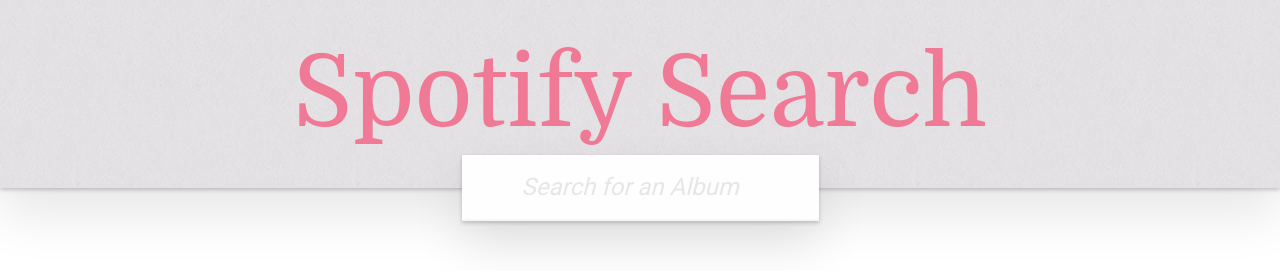
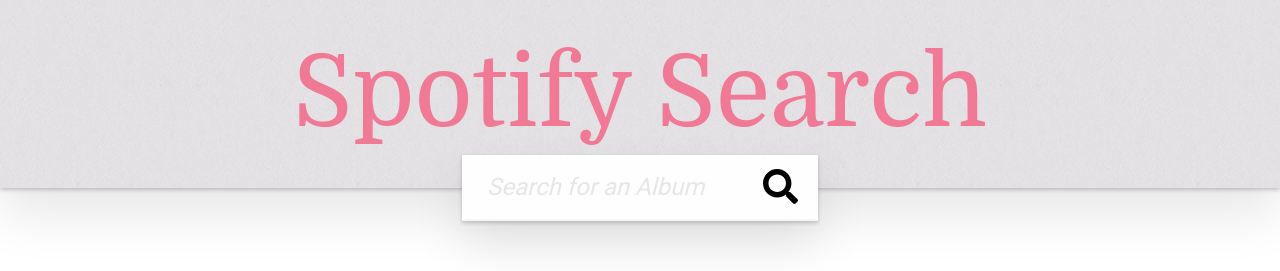
Before and after one commit to CachedaCodes/empathy-spotify, a Vue app: page / in a window 1280 px wide. Shown: the top 271 px of the page. Built offline with nearby package versions, Linux system fonts and the light colour scheme.

Commit message:
Search Icon in Search Input
- Imported from FA new search icon
- Added search icon to search input
- Search module functionality to trigger 'searching' state
- Search animation for the search icon

```diff
--- a/src/App.vue
+++ b/src/App.vue
@@ -4,7 +4,7 @@
         <header>
           <h1>Spotify Search</h1>
         </header>
-        <Searchbar/>
+        <Searchbar :isSearching="isSearching" />
       </section>
       <Gallery :albums="albums"/>
     </div>
@@ -13,7 +13,8 @@
   <script>
   import Searchbar from './components/Search/TheSearchbar.vue';
   import Gallery from './components/Gallery/TheGallery.vue';
-  import { mapGetters } from 'vuex'
+  import { mapGetters } from 'vuex';
+
   export default {
     name: 'app',
     components: {
@@ -23,6 +24,7 @@
     computed: {
       ...mapGetters({
         albums: 'GET_ALBUMS',
+        isSearching: 'IS_SEARCHING'
       }),
     }
   }
--- a/src/components/Search/TheSearchbar.vue
+++ b/src/components/Search/TheSearchbar.vue
@@ -7,6 +7,7 @@
           v-model="searchQuery"
           @keyup.enter="search"
         >
+      <font-awesome-icon icon="search" class="search-icon" :class="{searching: isSearching}"/>
     </div>
   </section>
 </template>
@@ -21,6 +22,7 @@
       searchQuery: ''
     }
   },
+  props: ['isSearching'],
    watch: {
     searchQuery: function (newQuery, oldQuery) {
         this.debouncedSearch();
@@ -80,7 +82,7 @@
 
   .container input {
     margin: 0;
-    padding: 16px 16px 16px 60px;
+    padding: 16px 50px 16px 25px;
 
     width: 100%;
     border: none;
@@ -96,7 +98,38 @@
     box-sizing: border-box;
     -webkit-font-smoothing: antialiased;
     -moz-osx-font-smoothing: grayscale;
+  }
 
+  .search-icon {
+    position: absolute;
+    top: 14px;
+    right: 20px;
+
+    font-size: 35px;
+    color: #000;
+
+    transition: opacity 0.3s, transform 0.3s;
+  }
+  .searching {
+    animation: searching 0.5s linear infinite;
+    transition: opacity 0.3s, transform 0.3s;
+  }
+
+
+  .flip-enter-active, .flip-leave-active {
+    opacity: 1;
+  }
+  .flip-enter, .flip-leave-to {
+    opacity: 0;
+  }
+
+  @keyframes searching {
+    0% {
+      transform: rotate(0deg) translateX(5px) rotate(0deg);
+    }
+    100% {
+      transform: rotate(360deg) translateX(5px) rotate(-360deg);
+    }
   }
 
 </style>
--- a/src/main.js
+++ b/src/main.js
@@ -4,11 +4,11 @@
 
 // Font Awesome
 import { library } from "@fortawesome/fontawesome-svg-core";
-import { faPlay, faMicrophone, faCompactDisc, faCalendarDay } from "@fortawesome/free-solid-svg-icons";
+import { faPlay, faMicrophone, faCompactDisc, faCalendarDay, faSearch } from "@fortawesome/free-solid-svg-icons";
 import { faSpotify } from "@fortawesome/free-brands-svg-icons";
 import { FontAwesomeIcon } from "@fortawesome/vue-fontawesome";
 
-library.add(faPlay, faMicrophone, faCalendarDay, faCompactDisc, faSpotify);
+library.add(faPlay, faMicrophone, faCalendarDay, faCompactDisc, faSpotify, faSearch);
 console.log(faSpotify);
 Vue.component("font-awesome-icon", FontAwesomeIcon);
 
--- a/src/store/modules/search.js
+++ b/src/store/modules/search.js
@@ -1,12 +1,16 @@
 import api from '@/api';
 
 const state = {
-  albums: []
+  albums: [],
+  searching: false
 };
 
 const getters = {
   GET_ALBUMS: (state) => {
     return state.albums
+  },
+  IS_SEARCHING: (state) => {
+    return state.searching
   }
 };
 
@@ -16,20 +20,27 @@
   },
   CLEAR_ALBUMS: (state) => {
     state.albums = [];
+  },
+  TRIGGER_SEARCHING: (state) => {
+    state.searching = !state.searching
   }
 };
 
 const actions = {
   SEARCH_ALBUMS: async ({ commit, dispatch }, query) => {
     try {
-      const { data } = await api.spotify.search.search(query)
+      commit('TRIGGER_SEARCHING');
+      const { data } = await api.spotify.search.search(query);
       if (!data) {
-        commit('CLEAR_ALBUMS')
+        commit('CLEAR_ALBUMS');
       } else {
         commit('SET_ALBUMS', data.albums.items);
       }
+
+      commit('TRIGGER_SEARCHING')
     } catch (err) {
-      commit('CLEAR_ALBUMS')
+      commit('CLEAR_ALBUMS');
+      commit('TRIGGER_SEARCHING');
       console.log(err.message);
     }
   }
```
